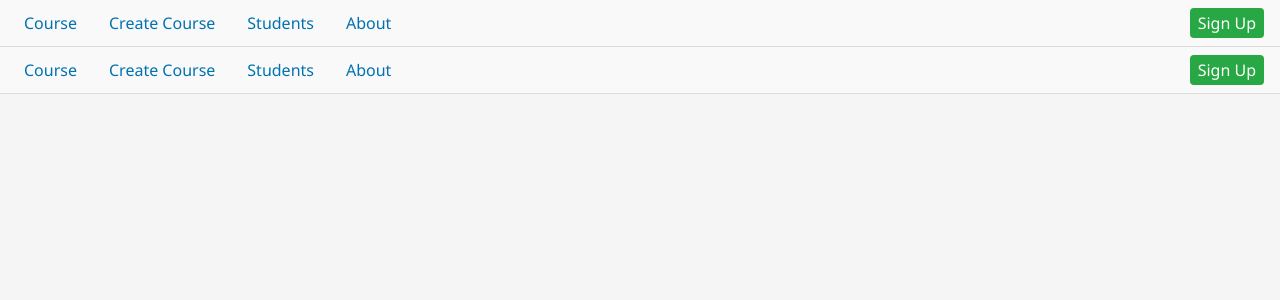
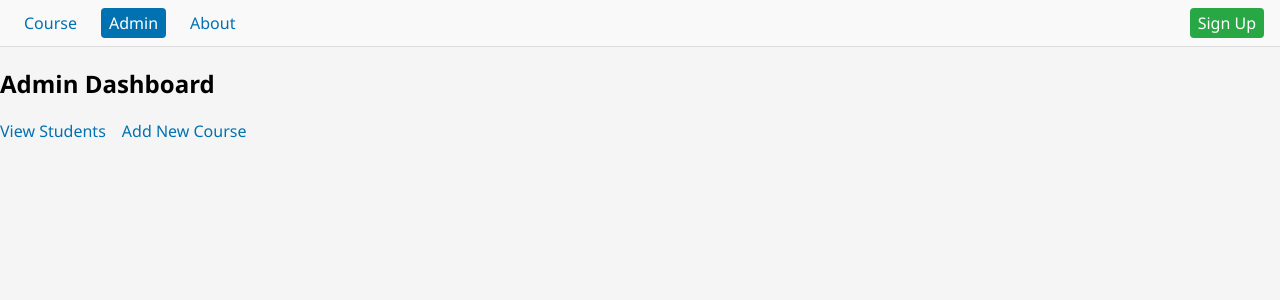
Before and after one commit to acvb-Alexsander/courseBooking, an Angular app: page /admin in a window 1280 px wide. Shown: the top 300 px of the page. Built offline with nearby package versions, Linux system fonts and the light colour scheme.

Commit message:
dashboard and final commit of project

```diff
--- a/src/app/app.component.html
+++ b/src/app/app.component.html
@@ -6,11 +6,7 @@
     >Course</a
   >
 
-  <a routerLink="/admin/create-course" routerLinkActive="active"
-    >Create Course</a
-  >
-
-  <a routerLink="/admin/students" routerLinkActive="active">Students</a>
+  <a routerLink="/admin" routerLinkActive="active">Admin</a>
 
   <a routerLink="/about" routerLinkActive="active">About</a>
 
--- a/src/app/feature/admin/admin-routing.module.ts
+++ b/src/app/feature/admin/admin-routing.module.ts
@@ -3,14 +3,16 @@ import { RouterModule, Routes } from '@angular/router';
 import { CreateCourseComponent } from './create-course/create-course.component';
 import { AppComponent } from '../../app.component';
 import { StudentListComponent } from './student-list/student-list.component';
+import { DashboardComponent } from './dashboard/dashboard.component';
 
 const routes: Routes = [
   {
     path: '',
-    component: AppComponent,
+    component: DashboardComponent,
     children: [
       { path: 'create-course', component: CreateCourseComponent },
       { path: 'students', component: StudentListComponent },
+      { path: '', redirectTo: 'new-course', pathMatch: 'full' },
     ],
   },
 ];
--- /dev/null
+++ b/src/app/feature/admin/dashboard/dashboard.component.css
@@ -0,0 +1,20 @@
+nav{
+    margin-bottom: 1rem;
+}
+
+nav a{
+    margin-right: 1rem;
+    text-decoration: none;
+    color: #0072b1;
+    font-weight: 500;
+
+}
+
+nav a.active {
+    text-decoration: underline;
+}
+
+nav a:hover {
+    color: #005f8d;
+    text-decoration: underline;
+}
--- /dev/null
+++ b/src/app/feature/admin/dashboard/dashboard.component.html
@@ -0,0 +1,11 @@
+<h2>Admin Dashboard</h2>
+<nav>
+  <a
+    routerLink="students"
+    routerLinkActive="active"
+    [routerLinkActiveOptions]="{ exact: true }"
+    >View Students</a
+  >
+  <a routerLink="create-course" routerLinkActive="active">Add New Course</a>
+</nav>
+<router-outlet></router-outlet>
```
Also changed, not shown: src/app/feature/admin/dashboard/dashboard.component.ts (added, +15 -0 lines), 1 other file (tests, documents, lock files or other folders).
